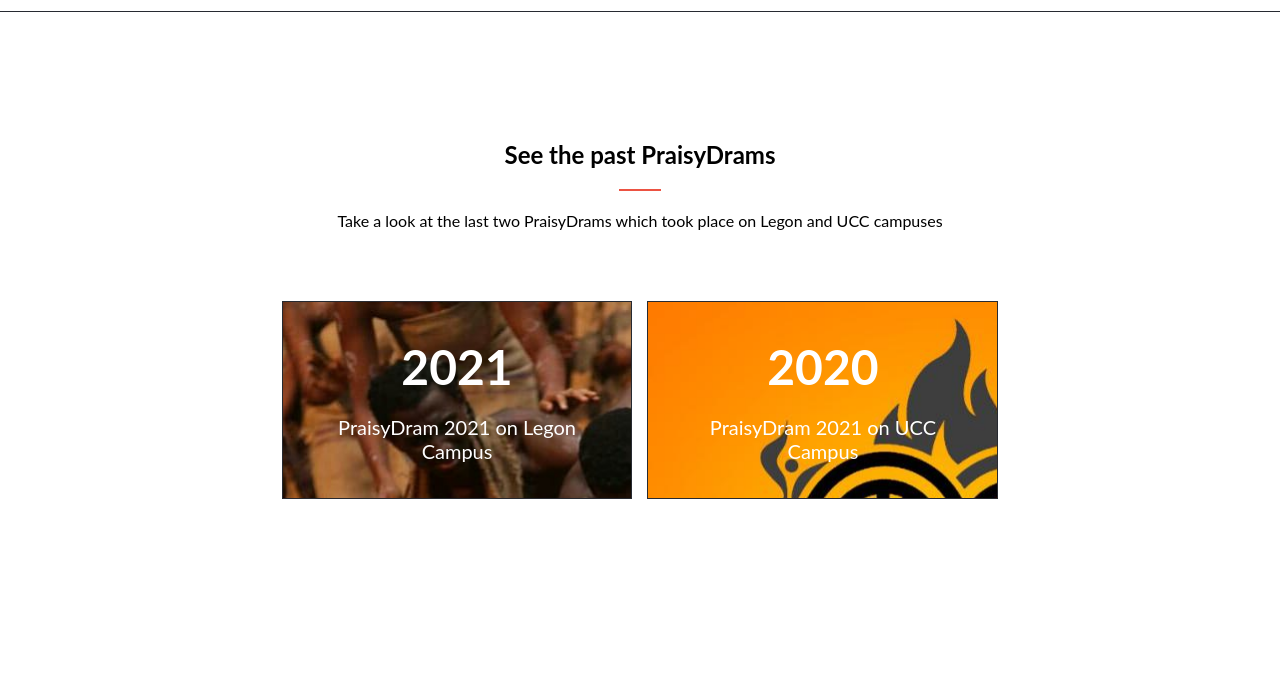
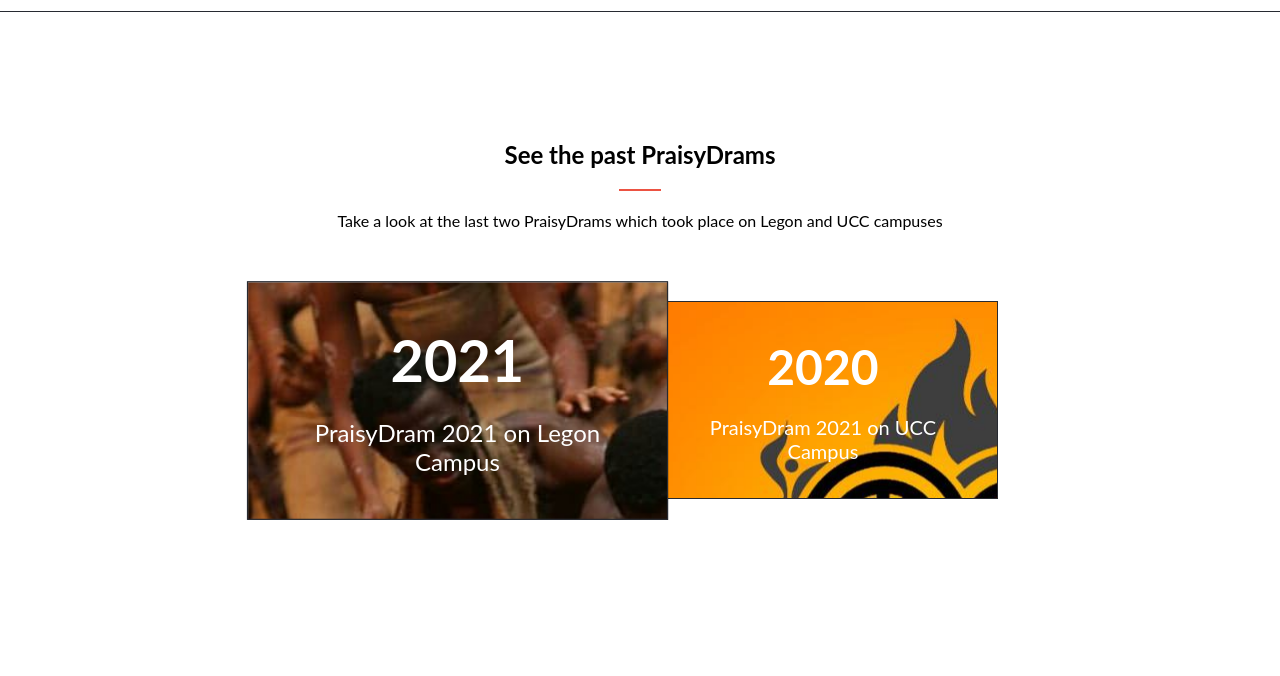
Before and after one commit to Achilles-Dev/HTML-CSS-JavaScript-capstone-project, a website: page about.html in a window 1280 px wide. In both pictures the pointer is over the element 457 px from the left and 1954 px from the top of the page. Shown: the part 1554-2230 px from the top of the page. Drawn offline with Linux system fonts and the light colour scheme.

Commit message:
Update style.css

```diff
--- a/style.css
+++ b/style.css
@@ -438,6 +438,11 @@
   height: auto;
   border: 1px solid #272a31;
   padding: 5%;
+  transition: all 0.5s ease-in-out;
+}
+
+.about-past-programs .about-cards .about-card:hover {
+  transform: scale(1.2);
 }
 
 .about-past-programs .about-cards .about-card:first-child {
```
